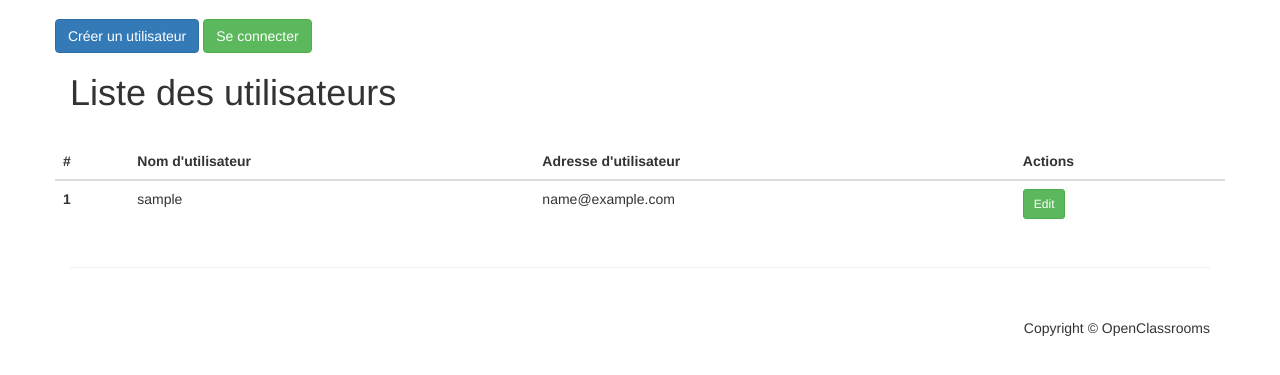
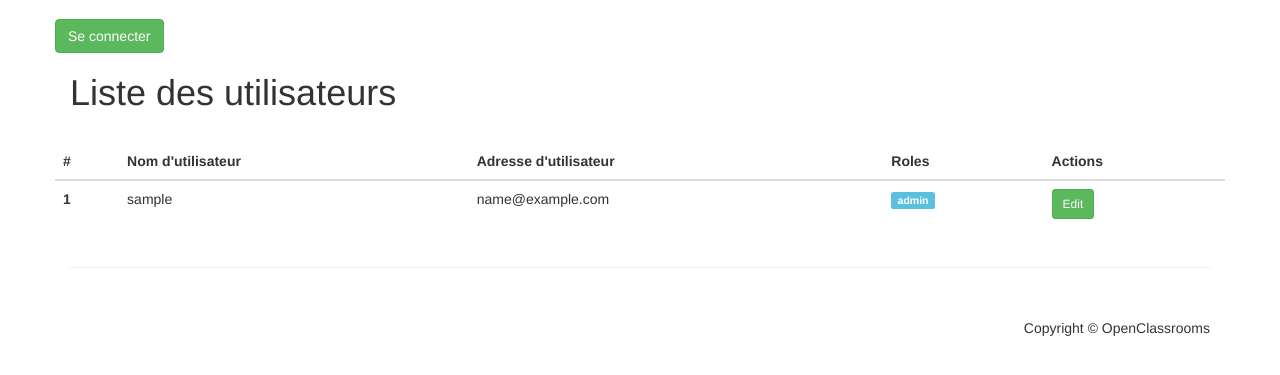
Before and after one commit to guicima/Projet-8-Todo-List, a Symfony app: template templates/user/list.html.twig in a window 1280 px wide. Shown: the part 51-426 px from the top of the page. Run offline with Twig, Linux system fonts and the light colour scheme; the template is opened without the code that fills it: most values are stand-ins (such as "Sample title", 1, 10 or a date in 2020); some libraries are stand-ins or nearby versions.

Commit message:
Add restrictions

```diff
--- a/templates/base.html.twig
+++ b/templates/base.html.twig
@@ -20,9 +20,9 @@
 	<!-- HTML5 Shim and Respond.js IE8 support of HTML5 elements and media queries -->
 		<!-- WARNING: Respond.js doesn't work if you view the page via file:// -->
 		<!--[if lt IE 9]>
-																        <script src="https://oss.maxcdn.com/libs/html5shiv/3.7.0/html5shiv.js"></script>
-																        <script src="https://oss.maxcdn.com/libs/respond.js/1.4.2/respond.min.js"></script>
-																        <![endif]-->
+																										        <script src="https://oss.maxcdn.com/libs/html5shiv/3.7.0/html5shiv.js"></script>
+																										        <script src="https://oss.maxcdn.com/libs/respond.js/1.4.2/respond.min.js"></script>
+																										        <![endif]-->
 	</head>
 
 	<body>
@@ -39,7 +39,10 @@
 		<!-- Page Content -->
 		<div class="container">
 			<div class="row">
-				<a href="{{ path('user_create') }}" class="btn btn-primary">Créer un utilisateur</a>
+				{% if is_granted('ROLE_ADMIN') %}
+					<a href="{{ path('user_create') }}" class="btn btn-primary">Créer un utilisateur</a>
+					<a href="{{ path('user_list') }}" class="btn btn-primary">Liste des utilisateurs</a>
+				{% endif %}
 
 				{% if app.user %}
 					<a href="{{ path('logout') }}" class="pull-right btn btn-danger">Se déconnecter</a>
@@ -98,3 +101,4 @@
 			<script src="{{ asset('js/bootstrap.min.js') }}"></script>
 		</body>
 	</html>
+</body></html>
--- a/templates/user/list.html.twig
+++ b/templates/user/list.html.twig
@@ -2,12 +2,15 @@
 
 {% block header_img %}{% endblock %}
 
-{% block header_title %}<h1>Liste des utilisateurs</h1>{% endblock %}
+{% block header_title %}
+	<h1>Liste des utilisateurs</h1>
+{% endblock %}
 
 {% block body %}
 	{% if users|length == 0 %}
 		<div class="alert alert-warning" role="alert">
-            Il n'y a pas encore d'utilisateur enregistré. <a href="{{ path('user_create') }}" class="btn btn-warning pull-right">Créer un utilisateur</a>
+			Il n'y a pas encore d'utilisateur enregistré.
+			<a href="{{ path('user_create') }}" class="btn btn-warning pull-right">Créer un utilisateur</a>
 		</div>
 	{% else %}
 		<div class="row">
@@ -17,6 +20,7 @@
 						<th>#</th>
 						<th>Nom d'utilisateur</th>
 						<th>Adresse d'utilisateur</th>
+						<th>Roles</th>
 						<th>Actions</th>
 					</tr>
 				</thead>
@@ -27,6 +31,11 @@
 							<td>{{ user.username }}</td>
 							<td>{{ user.email }}</td>
 							<td>
+								{% for role in user.roles %}
+									<span class="label label-info">{{ role }}</span>
+								{% endfor %}
+							</td>
+							<td>
 								<a href="{{ path('user_edit', {'id' : user.id}) }}" class="btn btn-success btn-sm">Edit</a>
 							</td>
 						</tr>
```
Also changed, not shown: src/Controller/TaskController.php (+21 -8 lines), templates/task/list.html.twig (+15 -5 lines), 1 other file. Lines whose indentation alone changed are shown as unchanged.
